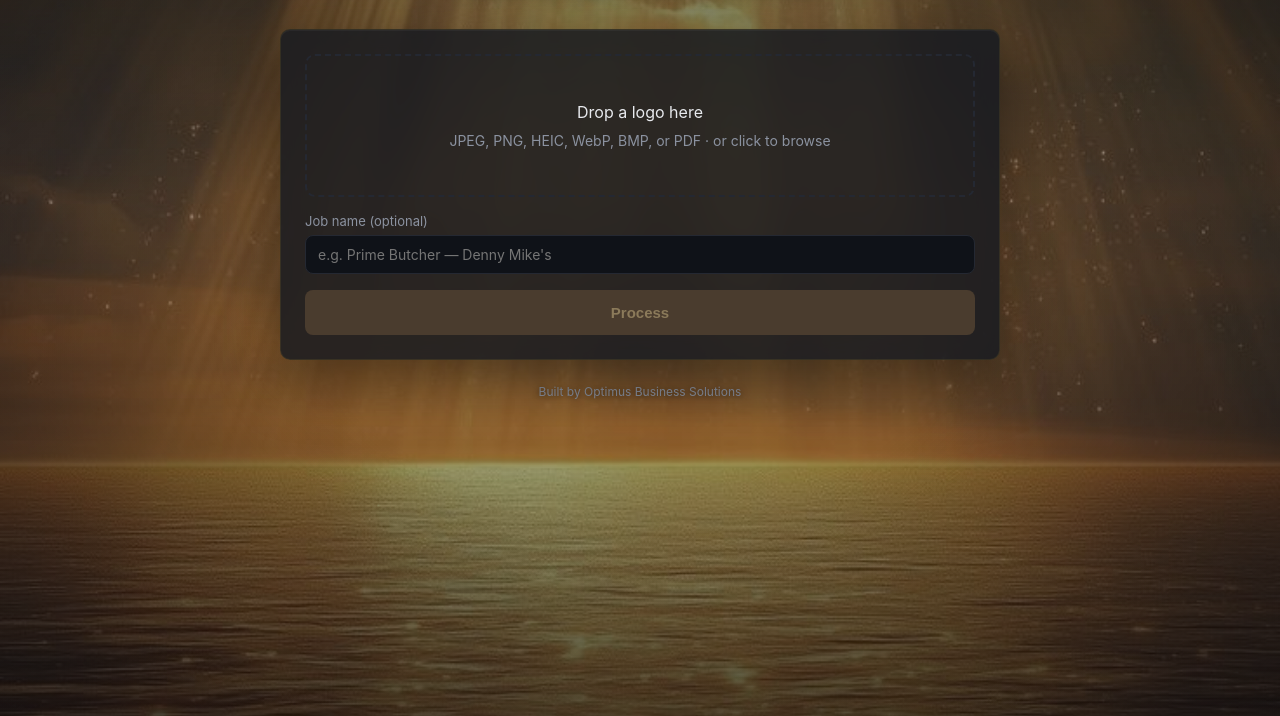
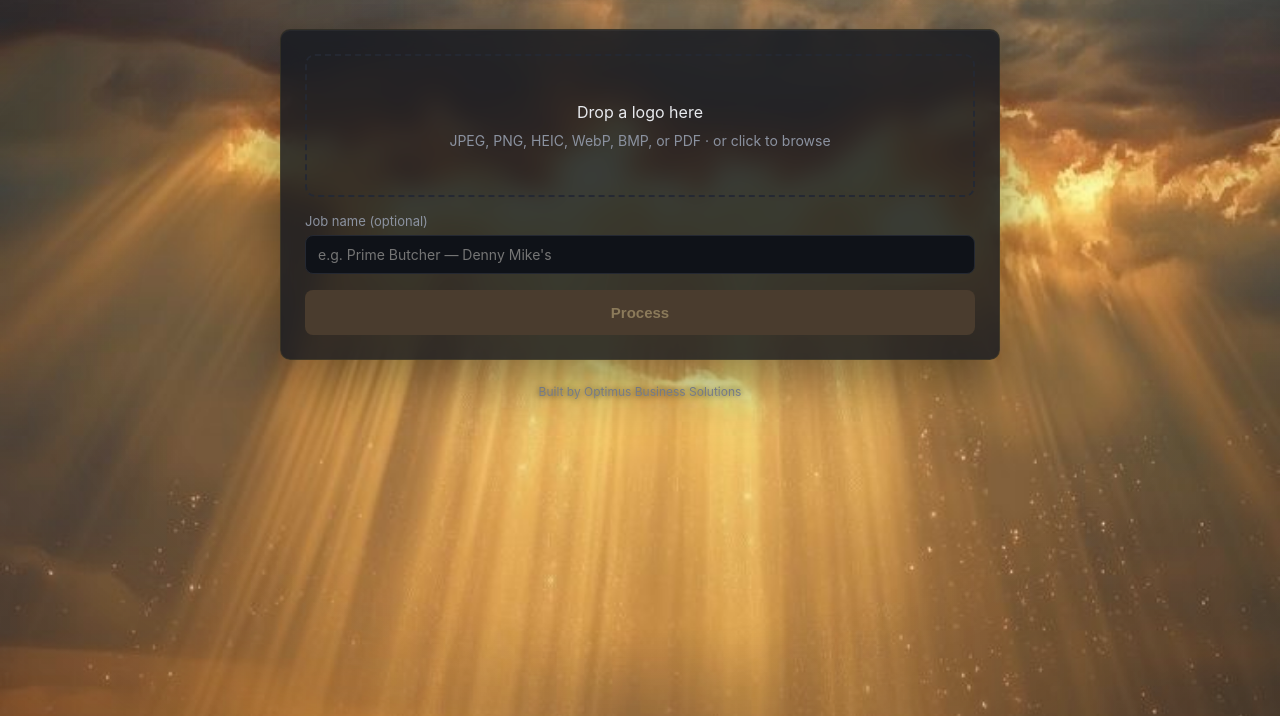
Before and after one commit to tonyrosa777-ops/DJ-Custom-Clothing, a plain HTML site: page static/index.html in a window 1280 px wide. Shown: the part 84-800 px from the top of the page. Drawn offline with Linux system fonts and the light colour scheme.

Commit message:
Let the background photo breathe — lighter overlay + top-biased crop
Previous overlay was tuned for portrait viewing; on a landscape monitor
it muted the photo too much and the cover-crop hid the dramatic sky.

- Drop the top/bottom darken layer entirely (was 0.25-0.45 alpha)
- Vignette starts at 55% from center (was 35%) with only 0.25 corner
  darkness (was 0.55) — barely-there edge fade, no muddy corners
- background-position: center 25% biases toward the upper third so the
  sun-rays-through-clouds zone lands in the visible viewport instead
  of getting cropped off the top

Co-Authored-By: Claude Opus 4.7 (1M context) <noreply@anthropic.com>

```diff
--- a/static/index.html
+++ b/static/index.html
@@ -35,10 +35,11 @@
       padding: 24px 16px;
       position: relative;
       overflow-x: hidden;
-      /* The photo sits beneath everything; ::before adds a darkening + vignette
-         overlay so the bright zones don't fight the panel UI. */
+      /* The photo sits beneath everything; ::before adds a light darkening
+         overlay only behind the header so the bright sky doesn't fight
+         the title. The rest of the photo breathes. */
       background:
-        url('/static/background-photo.jpg') center/cover no-repeat fixed,
+        url('/static/background-photo.jpg') center 25%/cover no-repeat fixed,
         #0a0c10;
     }
     body::before {
@@ -48,10 +49,8 @@
       pointer-events: none;
       z-index: 0;
       background:
-        /* Soft vignette: pushes focus toward the center, darkens corners. */
-        radial-gradient(ellipse at center, transparent 35%, rgba(8, 10, 14, 0.55) 100%),
-        /* Gentle top-to-bottom darken so the bright sky doesn't blow out the header. */
-        linear-gradient(180deg, rgba(8, 10, 14, 0.45) 0%, rgba(8, 10, 14, 0.25) 35%, rgba(8, 10, 14, 0.55) 100%);
+        /* Light vignette: very subtle edge fade, no corner darkening. */
+        radial-gradient(ellipse at center, transparent 55%, rgba(8, 10, 14, 0.25) 100%);
     }
     /* Sit the UI above the overlay. */
     main { position: relative; z-index: 1; }
```
